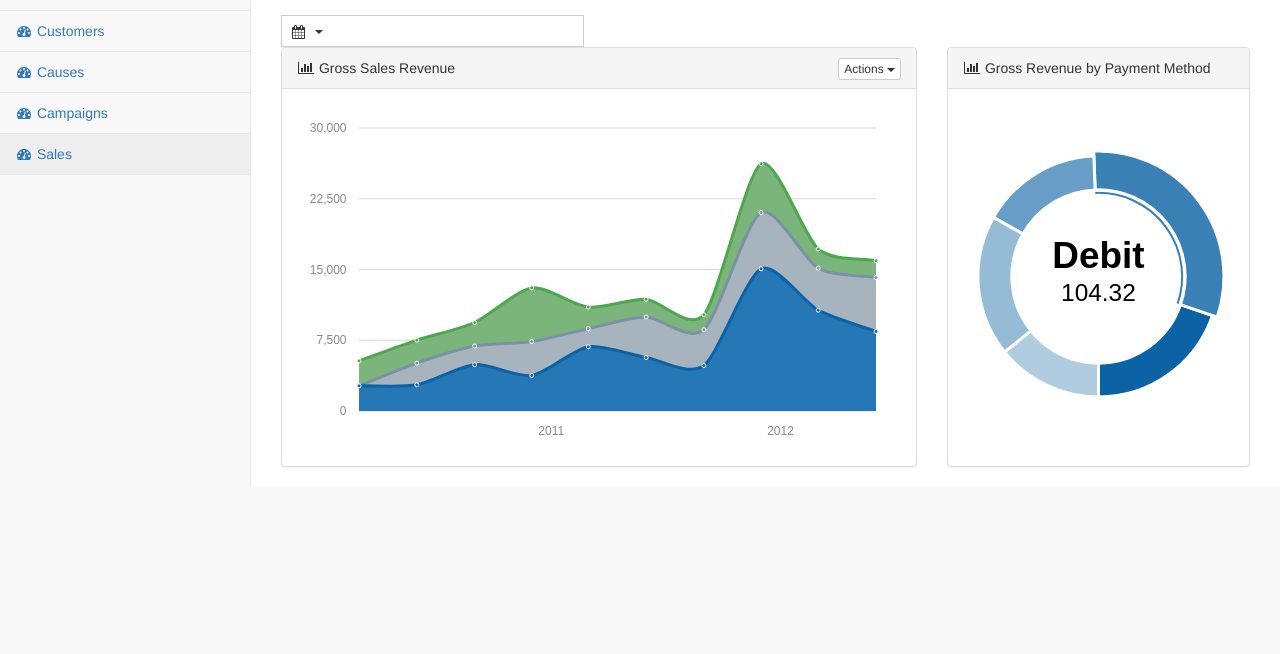
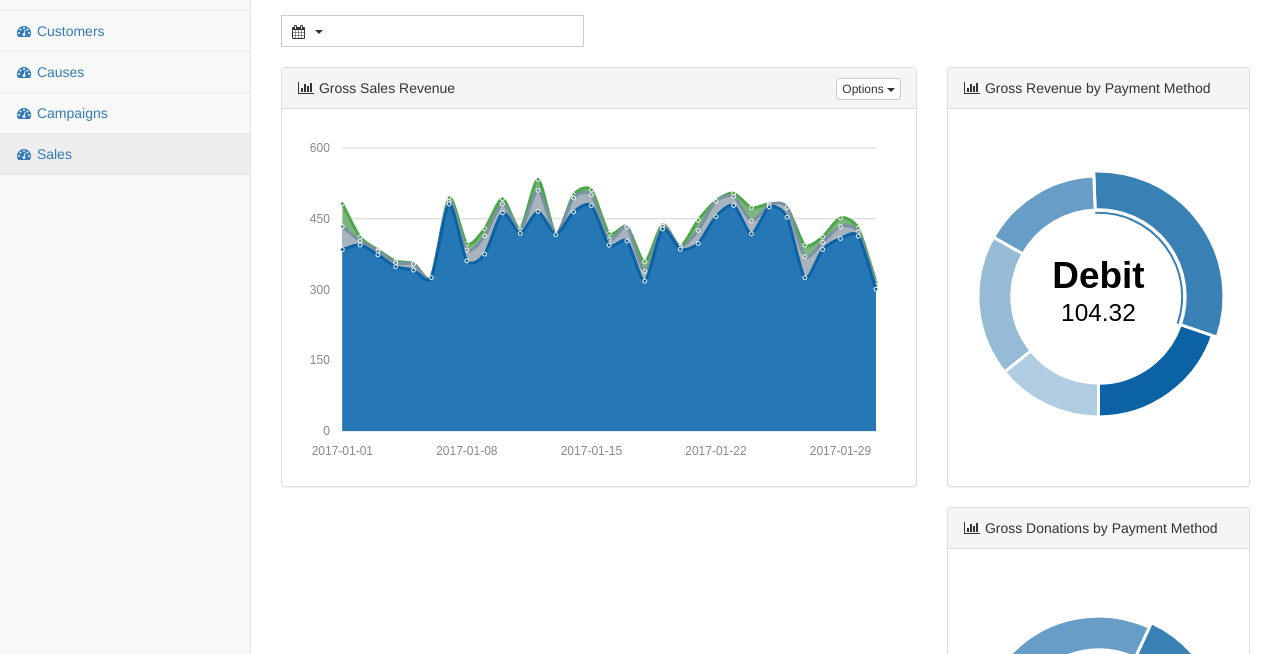
Before and after one commit to travisscottiq/Sharity, a website: page pages/sales.html in a window 1280 px wide. Shown: the part 146-800 px from the top of the page. Drawn offline with Linux system fonts and the light colour scheme.

Commit message:
better data

```diff
--- a/data/sales-data.js
+++ b/data/sales-data.js
@@ -2,67 +2,203 @@ $(function() {
 
     Morris.Area({
         element: 'morris-area-chart',
-        data: [{
-            period: '2010 Q1',
-            iphone: 2666,
-            ipad: null,
-            itouch: 2647
-        }, {
-            period: '2010 Q2',
-            iphone: 2778,
-            ipad: 2294,
-            itouch: 2441
-        }, {
-            period: '2010 Q3',
-            iphone: 4912,
-            ipad: 1969,
-            itouch: 2501
-        }, {
-            period: '2010 Q4',
-            iphone: 3767,
-            ipad: 3597,
-            itouch: 5689
-        }, {
-            period: '2011 Q1',
-            iphone: 6810,
-            ipad: 1914,
-            itouch: 2293
-        }, {
-            period: '2011 Q2',
-            iphone: 5670,
-            ipad: 4293,
-            itouch: 1881
-        }, {
-            period: '2011 Q3',
-            iphone: 4820,
-            ipad: 3795,
-            itouch: 1588
-        }, {
-            period: '2011 Q4',
-            iphone: 15073,
-            ipad: 5967,
-            itouch: 5175
-        }, {
-            period: '2012 Q1',
-            iphone: 10687,
-            ipad: 4460,
-            itouch: 2028
-        }, {
-            period: '2012 Q2',
-            iphone: 8432,
-            ipad: 5713,
-            itouch: 1791
-        }],
-        xkey: 'period',
-        ykeys: ['iphone', 'ipad', 'itouch'],
-        labels: ['iPhone', 'iPad', 'iPod Touch'],
+        data: [
+  {
+    "date": "2017-01-01",
+    "sales": 384.74,
+    "custdonations": 48.5,
+    "ourdonations": 48.75
+  },
+  {
+    "date": "2017-01-02",
+    "sales": 394.54,
+    "custdonations": 8.6,
+    "ourdonations": 7.9
+  },
+  {
+    "date": "2017-01-03",
+    "sales": 373.51,
+    "custdonations": 7.61,
+    "ourdonations": 2.83
+  },
+  {
+    "date": "2017-01-04",
+    "sales": 348.32,
+    "custdonations": 8.29,
+    "ourdonations": 3.32
+  },
+  {
+    "date": "2017-01-05",
+    "sales": 341.08,
+    "custdonations": 13.05,
+    "ourdonations": 1.45
+  },
+  {
+    "date": "2017-01-06",
+    "sales": 325.27,
+    "custdonations": 1.35,
+    "ourdonations": 0.03
+  },
+  {
+    "date": "2017-01-07",
+    "sales": 481.39,
+    "custdonations": 6.16,
+    "ourdonations": 6.89
+  },
+  {
+    "date": "2017-01-08",
+    "sales": 360.77,
+    "custdonations": 23.01,
+    "ourdonations": 13.64
+  },
+  {
+    "date": "2017-01-09",
+    "sales": 375.11,
+    "custdonations": 38.28,
+    "ourdonations": 15.23
+  },
+  {
+    "date": "2017-01-10",
+    "sales": 462.52,
+    "custdonations": 18.73,
+    "ourdonations": 11.02
+  },
+  {
+    "date": "2017-01-11",
+    "sales": 418.83,
+    "custdonations": 6.97,
+    "ourdonations": 3.34
+  },
+  {
+    "date": "2017-01-12",
+    "sales": 465.51,
+    "custdonations": 44.68,
+    "ourdonations": 23.09
+  },
+  {
+    "date": "2017-01-13",
+    "sales": 416.24,
+    "custdonations": 1.62,
+    "ourdonations": 0.28
+  },
+  {
+    "date": "2017-01-14",
+    "sales": 464.5,
+    "custdonations": 29.69,
+    "ourdonations": 6.52
+  },
+  {
+    "date": "2017-01-15",
+    "sales": 477.99,
+    "custdonations": 22.82,
+    "ourdonations": 10.22
+  },
+  {
+    "date": "2017-01-16",
+    "sales": 393.87,
+    "custdonations": 12.14,
+    "ourdonations": 12.56
+  },
+  {
+    "date": "2017-01-17",
+    "sales": 402.79,
+    "custdonations": 29.53,
+    "ourdonations": 1.2
+  },
+  {
+    "date": "2017-01-18",
+    "sales": 317.75,
+    "custdonations": 21.04,
+    "ourdonations": 20.06
+  },
+  {
+    "date": "2017-01-19",
+    "sales": 428.31,
+    "custdonations": 5.99,
+    "ourdonations": 3.06
+  },
+  {
+    "date": "2017-01-20",
+    "sales": 385.32,
+    "custdonations": 4.86,
+    "ourdonations": 2.03
+  },
+  {
+    "date": "2017-01-21",
+    "sales": 397.52,
+    "custdonations": 27.75,
+    "ourdonations": 21.77
+  },
+  {
+    "date": "2017-01-22",
+    "sales": 454.7,
+    "custdonations": 32.37,
+    "ourdonations": 0.87
+  },
+  {
+    "date": "2017-01-23",
+    "sales": 478.35,
+    "custdonations": 18.89,
+    "ourdonations": 6.98
+  },
+  {
+    "date": "2017-01-24",
+    "sales": 418.05,
+    "custdonations": 27.26,
+    "ourdonations": 27.85
+  },
+  {
+    "date": "2017-01-25",
+    "sales": 475.03,
+    "custdonations": 4.22,
+    "ourdonations": 2.65
+  },
+  {
+    "date": "2017-01-26",
+    "sales": 453.26,
+    "custdonations": 20.7,
+    "ourdonations": 0.08
+  },
+  {
+    "date": "2017-01-27",
+    "sales": 324.78,
+    "custdonations": 45.31,
+    "ourdonations": 24.05
+  },
+  {
+    "date": "2017-01-28",
+    "sales": 384.96,
+    "custdonations": 14.93,
+    "ourdonations": 11.76
+  },
+  {
+    "date": "2017-01-29",
+    "sales": 408.02,
+    "custdonations": 25.27,
+    "ourdonations": 18.68
+  },
+  {
+    "date": "2017-01-30",
+    "sales": 413.08,
+    "custdonations": 9.3,
+    "ourdonations": 7.74
+  },
+  {
+    "date": "2017-01-31",
+    "sales": 300.65,
+    "custdonations": 7.73,
+    "ourdonations": 7.48
+  }],
+  xkey: 'date',
+        ykeys: ['sales', 'custdonations', 'ourdonations'],
+        labels: ['Gross Sales', 'Customer Donations', 'Matching Donations'],
         pointSize: 2,
         hideHover: 'auto',
         resize: true
     });
 
     Morris.Donut({
-        element: 'morris-donut-chart',
+        element: 'gross-payment-method-chart',
         data: [{
             label: "Cash",
             value: 65.57
@@ -81,4 +217,25 @@ $(function() {
         }],
         resize: true
     });
+
+    Morris.Donut({
+        element: 'donation-payment-method-chart',
+        data: [{
+            label: "Cash",
+            value: 13.00
+        }, {
+            label: "Debit",
+            value: 23.50
+        }, {
+            label: "MasterCard",
+            value: 17.20
+        }, {
+            label: "Visa",
+            value: 20.75
+        }, {
+            label: "Amex",
+            value: 10.00
+        }],
+        resize: true
+    });
 });
--- a/pages/sales.html
+++ b/pages/sales.html
@@ -303,10 +303,9 @@
                 <div class="col-lg-12">
                     <h1 class="page-header">Bob's Hotwired Cars - Sales</h1>
                 </div>
-                <!-- /.col-lg-12 -->
             </div>
             <!-- /.row -->
-            <div class="row">
+            <div class="row", style="margin-bottom: 20px">
                 <div class="col-lg-4">
                     <div id="reportrange" class="pull-right" style="background: #fff; cursor: pointer; padding: 5px 10px; border: 1px solid #ccc; width: 100%">
                         <i class="glyphicon glyphicon-calendar fa fa-calendar"></i>&nbsp;
@@ -322,18 +321,13 @@
                             <div class="pull-right">
                                 <div class="btn-group">
                                     <button type="button" class="btn btn-default btn-xs dropdown-toggle" data-toggle="dropdown">
-                                        Actions
+                                        Options
                                         <span class="caret"></span>
                                     </button>
                                     <ul class="dropdown-menu pull-right" role="menu">
-                                        <li><a href="#">Action</a>
+                                        <li><a href="#">Bare Sales</a>
                                         </li>
-                                        <li><a href="#">Another action</a>
-                                        </li>
-                                        <li><a href="#">Something else here</a>
-                                        </li>
-                                        <li class="divider"></li>
-                                        <li><a href="#">Separated link</a>
+                                        <li><a href="#">With Donations</a>
                                         </li>
                                     </ul>
                                 </div>
@@ -354,7 +348,26 @@
                             <i class="fa fa-bar-chart-o fa-fw"></i> Gross Revenue by Payment Method
                         </div>
                         <div class="panel-body">
-                            <div id="morris-donut-chart"></div>
+                            <div id="gross-payment-method-chart"></div>
+                        </div>
+                        <!-- /.panel-body -->
+                    </div>
+                    <!-- /.panel -->
+                </div>
+                <!-- /.col-lg-4 -->
+            </div>
+            <!-- /.row -->
+            <div class="row">
+                <div class="col-lg-8">
+                </div>
+                <!-- /.col-lg-8 -->
+                <div class="col-lg-4">
+                    <div class="panel panel-default">
+                        <div class="panel-heading">
+                            <i class="fa fa-bar-chart-o fa-fw"></i> Gross Donations by Payment Method
+                        </div>
+                        <div class="panel-body">
+                            <div id="donation-payment-method-chart"></div>
                         </div>
                         <!-- /.panel-body -->
                     </div>
@@ -412,7 +425,6 @@ $(function() {
     }, cb);
 
     cb(start, end);
-
 });
 </script>
 
```
